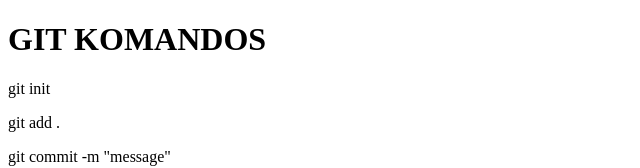
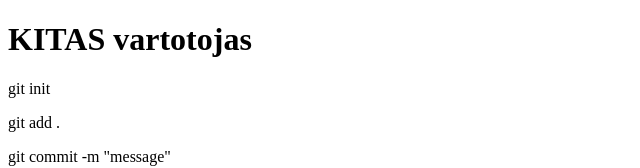
Before and after one commit to kitas-gitas/curly-octo-disco, a plain HTML site: page index.html in a window 1280 px wide. Shown: the top 168 px of the page, without its empty margins (0-640 px from the left). Drawn offline with Linux system fonts and the light colour scheme.

Commit message:
Update index.html

```diff
--- a/index.html
+++ b/index.html
@@ -6,7 +6,7 @@
     <title>Document</title>
 </head>
 <body>
-    <h1>GIT KOMANDOS</h1>
+    <h1>KITAS vartotojas</h1>
     <p>git init</p>
     <p>git add .</p>
     <p>git commit -m "message"</p>
```
